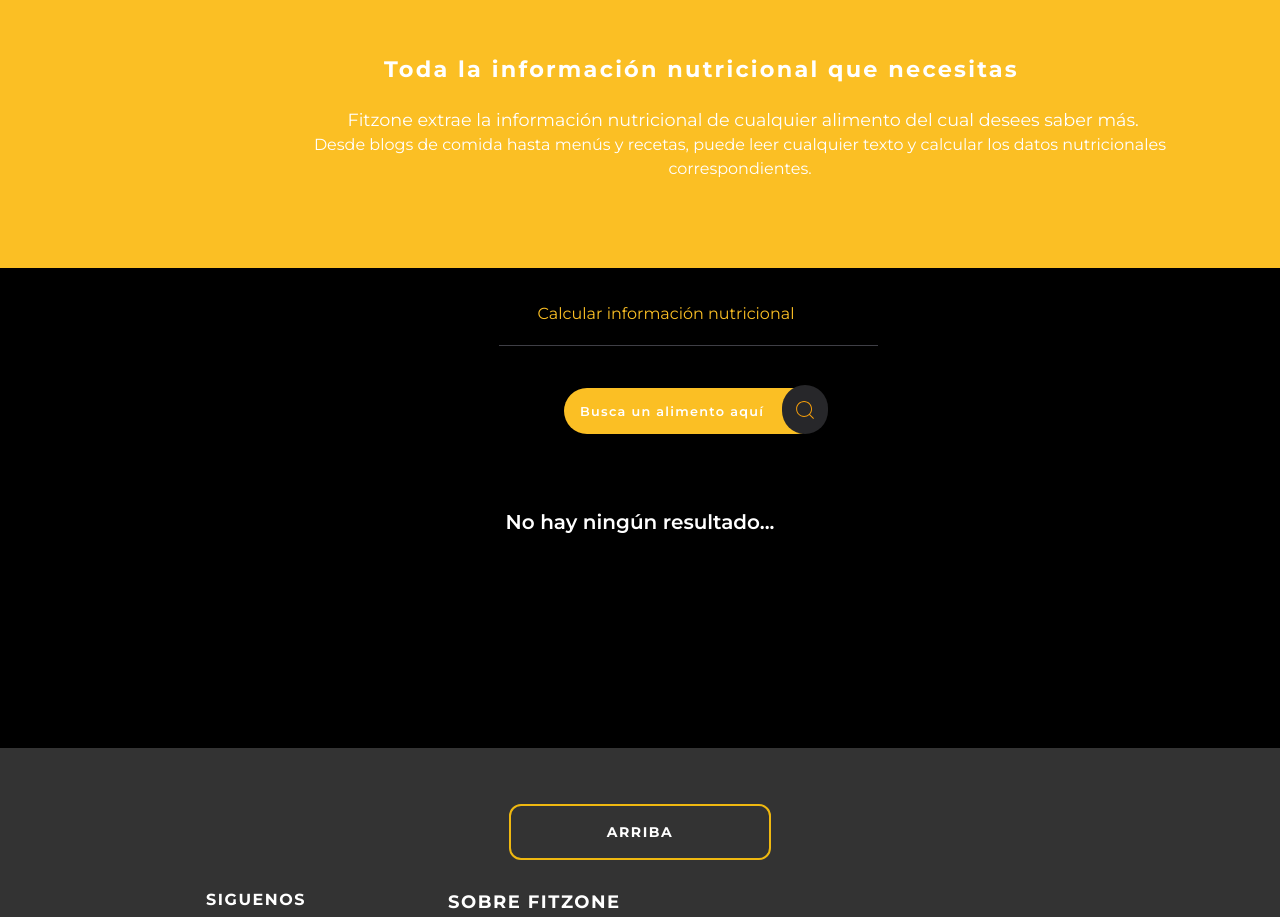
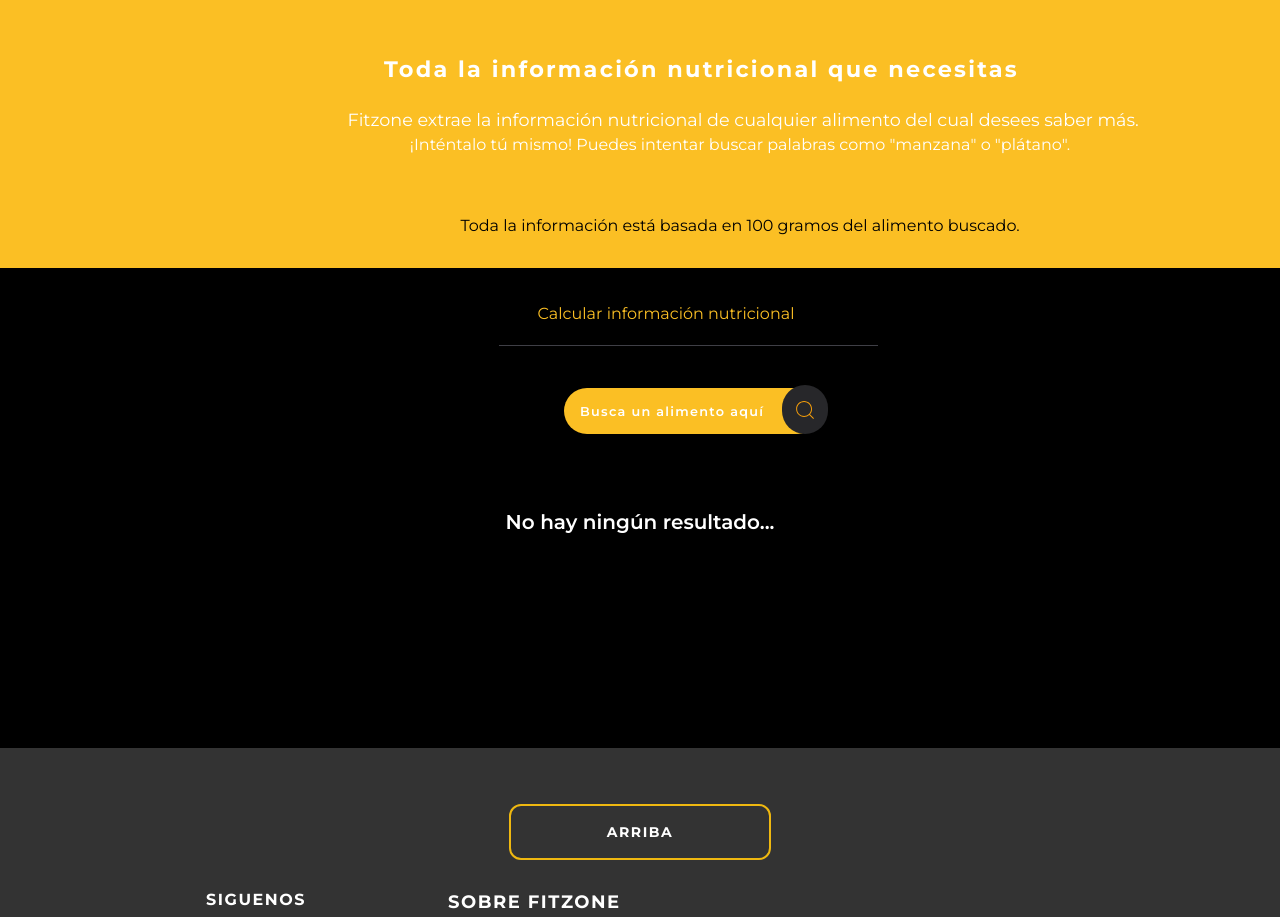
Before and after one commit to JAASM1/FitZone, a React (Create React App) app: page /Nutricion in a window 1280 px wide. Shown: the part 1320-2237 px from the top of the page. Built offline with nearby package versions, Linux system fonts and the light colour scheme.

Commit message:
Se agregó la especificación en el componente de Nutrición sobre la cantidad con la que está basada la info

```diff
--- a/src/page/nutricion/Nutricion.js
+++ b/src/page/nutricion/Nutricion.js
@@ -152,8 +152,10 @@
           cual desees saber más.
         </p>
         <p className="w-[10rem] md:w-[60.5rem] text-center text-white font-[100] absolute left-[28%] md:left-[20%] top-[58%] md:top-[50%] text-[0.9rem] md:text-[1rem]">
-          Desde blogs de comida hasta menús y recetas, puede leer cualquier
-          texto y calcular los datos nutricionales correspondientes.
+          ¡Inténtalo tú mismo! Puedes intentar buscar palabras como "manzana" o "plátano".
+        </p>
+        <p className="w-[20rem] md:w-[60.5rem] text-center text-black font-[100] absolute left-[10%] md:left-[20%] top-[85%] md:top-[80%] text-[0.9rem] md:text-[1rem]">
+          Toda la información está basada en 100 gramos del alimento buscado.
         </p>
       </div>
       {/* zona de API */}
```
